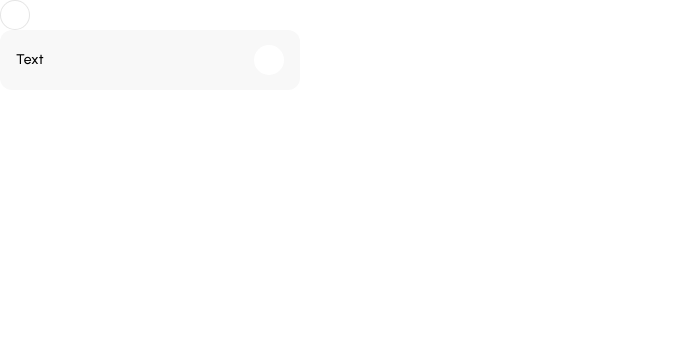
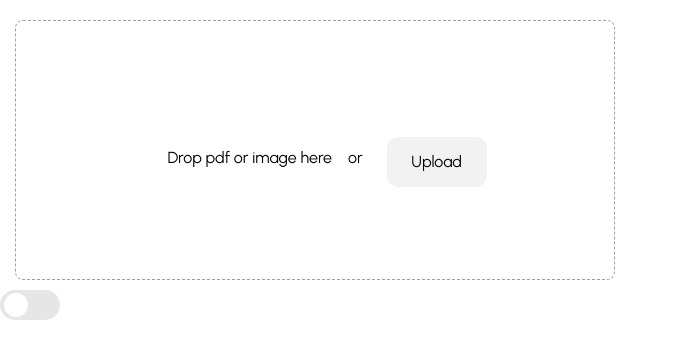
Before and after one commit to VAR0102/test-project, a Next.js app: page / in a window 1280 px wide. Shown: the top 358 px of the page, without its empty margins (0-678 px from the left). Built offline with nearby package versions, Linux system fonts and the light colour scheme.

Commit message:
change and fix bugs on other-component

```diff
--- a/src/app/Components/shared/OtherComponent/index.tsx
+++ b/src/app/Components/shared/OtherComponent/index.tsx
@@ -60,7 +60,7 @@ const OtherComponent = ({
               id="fileInput"
               type="file"
               className="hidden"
-              onChange={(e) => console.log(e.target.files)}
+
             />
 
             <button
--- a/src/app/page.tsx
+++ b/src/app/page.tsx
@@ -1,4 +1,5 @@
 
+import OtherComponent from "./Components/shared/OtherComponent";
 import RadioButton from "./Components/shared/RadioButton";
 
 
@@ -145,12 +146,13 @@ export default function HomePage() {
       <Checkbox variant="CheckGroup" status="1st"> </Checkbox>
  */}
 
+{/*
       <RadioButton variant="single">  </RadioButton>
- <RadioButton variant="group"> Text</RadioButton>
+ <RadioButton variant="group"> Text</RadioButton> */}
 
-      {/*
+
       <OtherComponent variant="drop"></OtherComponent>
-      <OtherComponent variant="toglle"></OtherComponent> */}
+      <OtherComponent variant="toglle"></OtherComponent>
     </div>
   );
 }
```
